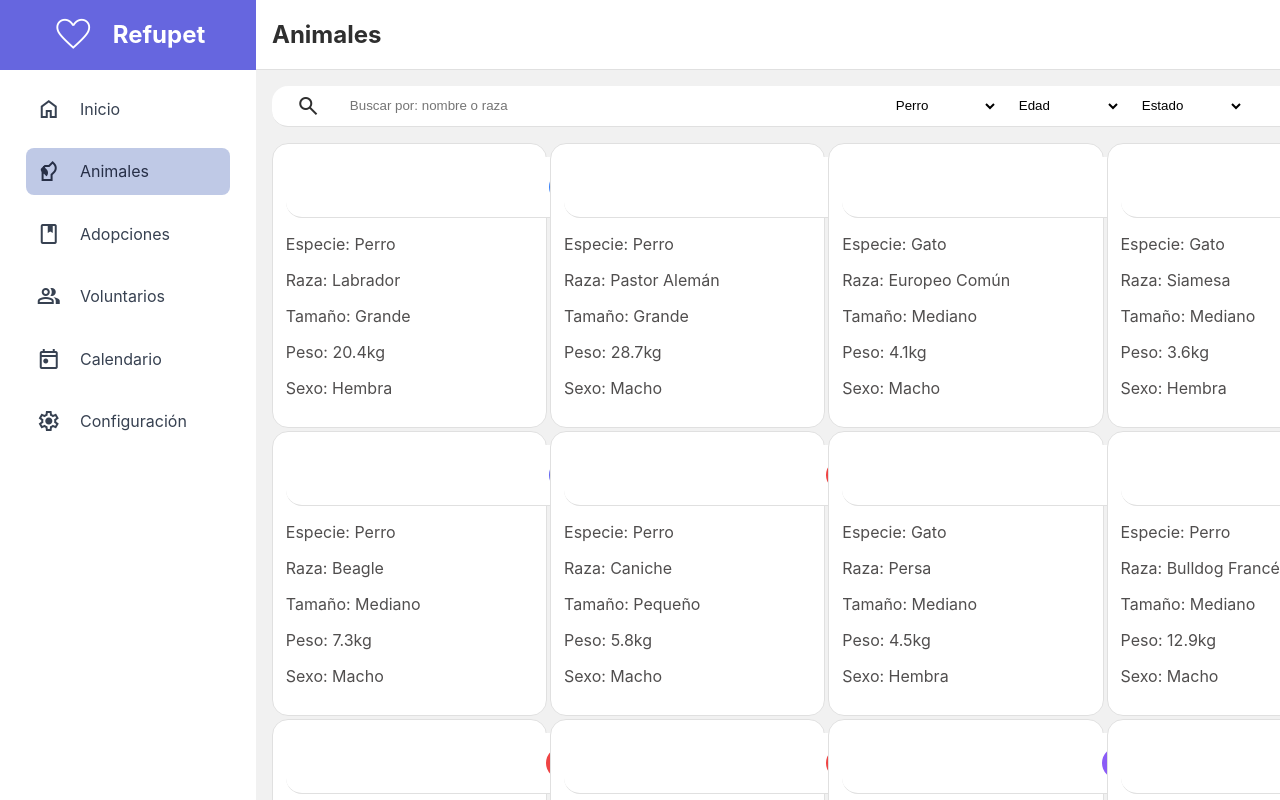
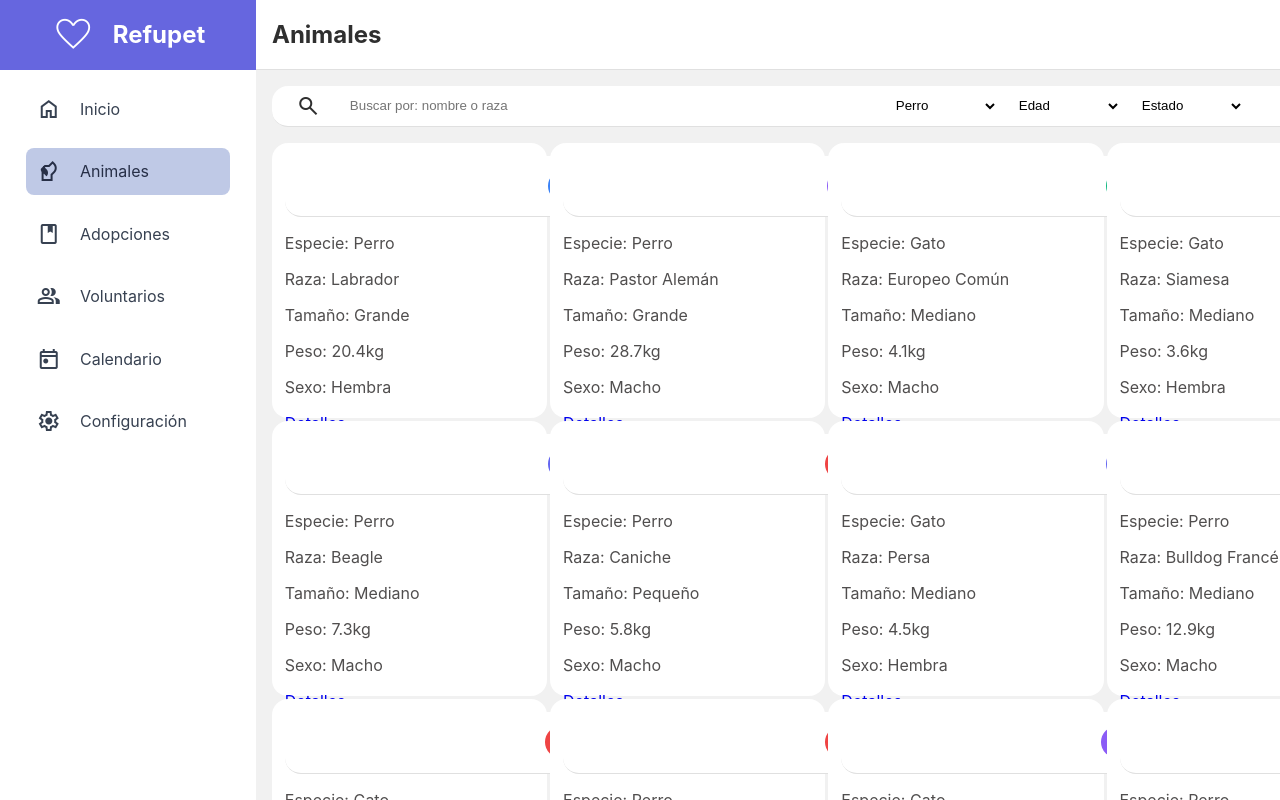
Before and after one commit to hackapet-project/petsync_web_V2, an Angular app in the folder front/: page /animals in a window 1280 px wide. Built offline with nearby package versions, Linux system fonts and the light colour scheme.

Commit message:
Modify widgets

```diff
--- a/front/src/app/components/widgets/animal-card/animal-card.css
+++ b/front/src/app/components/widgets/animal-card/animal-card.css
@@ -1,15 +1,15 @@
 section {
   background-color: white;
-  border: var(--boder-style);
+  border: var(--border-style);
   border-radius: 1em;
   padding: .8em;
-
+  aspect-ratio: 1/1;
+  /* width: 12em; */
   header {
     display: flex;
     align-items: center;
     /* justify-content: space-evenly; */
     place-self: left;
-    width: 10em;
     /* margin-left: 0; */
     /* padding: 1em; */
     div {
@@ -25,8 +25,8 @@ section {
     }
   }
   article {
-    /* border: var(--boder-style); */
-    border-radius: 1em;
+    /* border: var(--border-style); */
+    /* border-radius: 1em; */
 
     p {
       color: var(--grey);
--- a/front/src/app/components/widgets/animal-card/animal-card.html
+++ b/front/src/app/components/widgets/animal-card/animal-card.html
@@ -12,7 +12,7 @@
     <p>Peso: {{ animal().weight}} </p>
     <p>Sexo: {{ animal().gender}} </p>
 
-    <a [routerLink]="['/animals', animal().id]"></a>
+    <a [routerLink]="['/animals', animal().id]">Detalles</a>
     <!-- <p>{{ animal().breed}} </p> -->
   </article>
 </section>
--- a/front/src/app/components/widgets/animal-list/animal-list.css
+++ b/front/src/app/components/widgets/animal-list/animal-list.css
@@ -12,10 +12,7 @@ section {
     align-items: center;
     justify-content: space-between;
 
-    a {
-      text-decoration: none;
-      color: #6366f1;
-    }
+
   }
 
   table {
--- a/front/src/app/components/widgets/animal-list/animal-list.html
+++ b/front/src/app/components/widgets/animal-list/animal-list.html
@@ -24,7 +24,7 @@
         </td>
         <td>{{ animal.species }}</td>
         <td>{{ animal.age }}</td>
-        <td><a href="">Detalles</a></td>
+        <!-- <td><a href="">Detalles</a></td> -->
       </tr>
     </tbody>
   </table>
```
